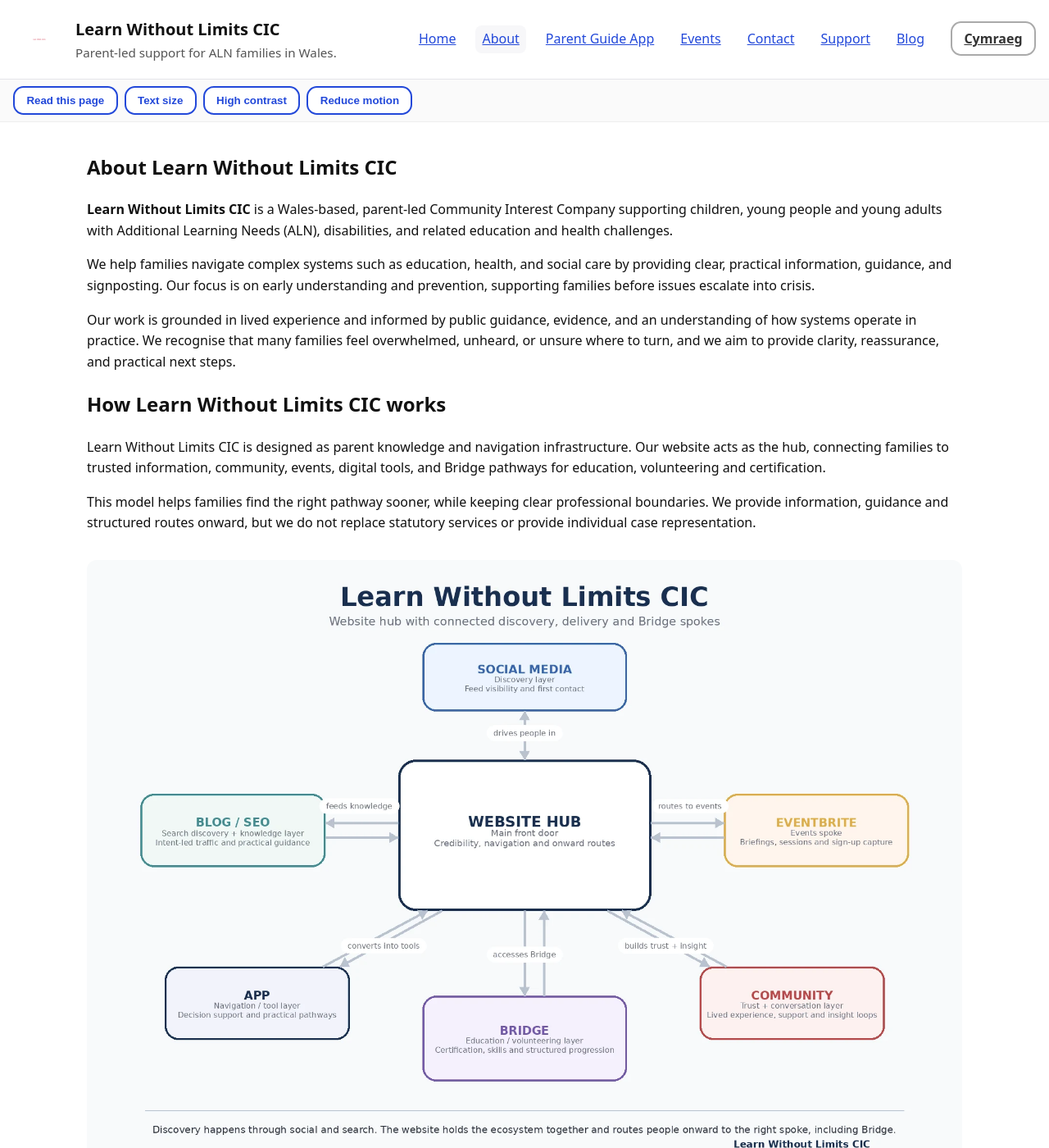
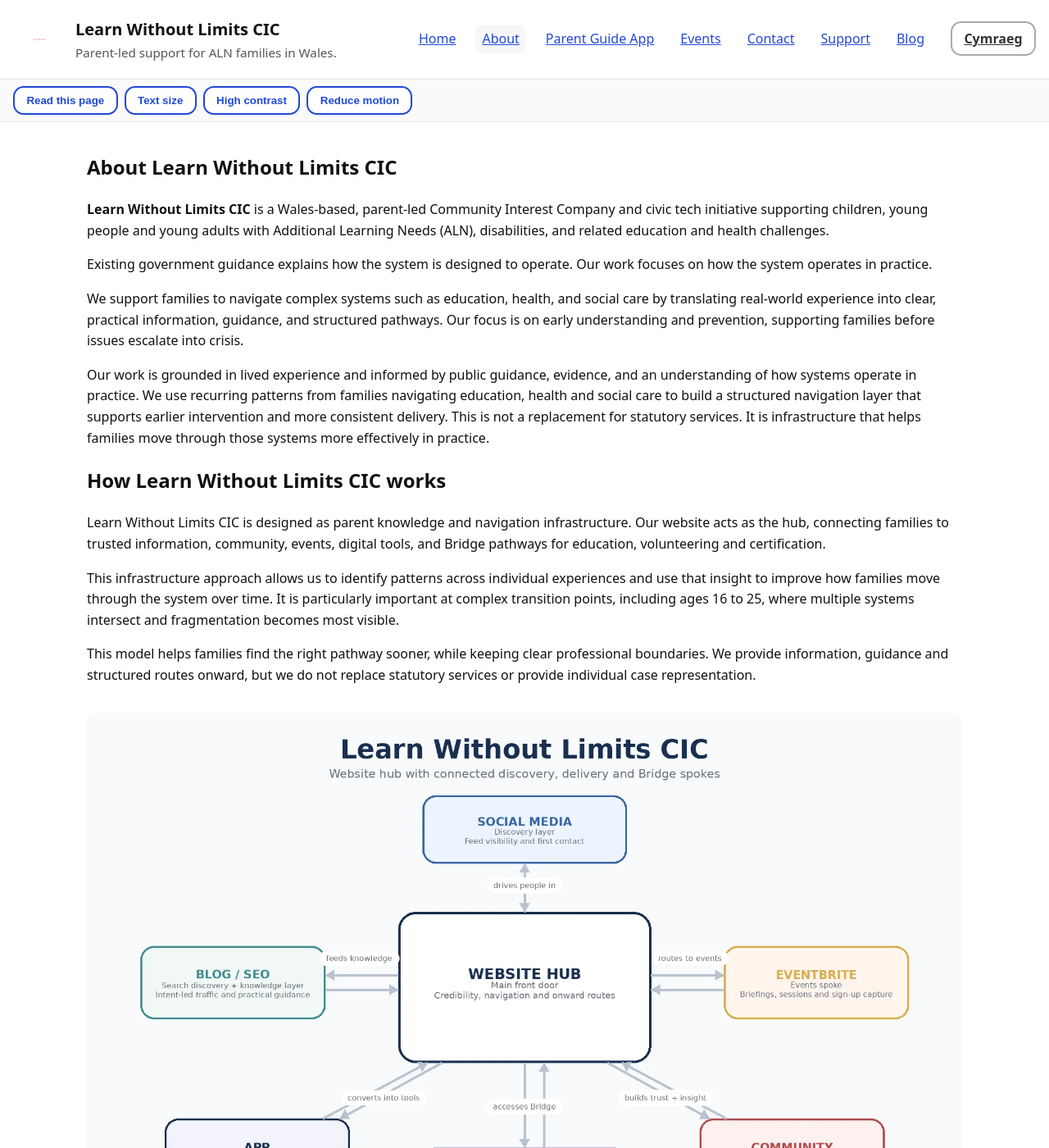
Before and after one commit to StephShobiye/learnwithoutlimitscic.github.io, a Jekyll site: the page about.en.html, which Jekyll copies as it is, in a window 1280 px wide and 1400 px high. Shown: the whole window at 82% size. Built offline with Jekyll 4.4.1, drawn with Linux system fonts in a browser that asks for light colours; some of the changed text lies outside the part shown.

Commit message:
update(about): strengthen positioning and clarify role
feat(about): update positioning to reflect navigation infrastructure model, system-level role, and non-duplication of statutory services

```diff
--- a/about.en.html
+++ b/about.en.html
@@ -4,7 +4,7 @@
 <meta charset="utf-8">
 <meta name="viewport" content="width=device-width, initial-scale=1">
 <title>About | Learn Without Limits CIC</title>
-<meta name="description" content="Learn Without Limits CIC supports children, young people and young adults with Additional Learning Needs and disabilities in Wales through practical guidance, digital tools, community support and structured onward pathways.">
+<meta name="description" content="Learn Without Limits CIC is a Wales-based, parent-led civic tech initiative building a navigation layer between policy and real-world delivery in the ALN system through practical guidance, digital tools, community insight and structured onward pathways.">
 
 <link rel="preload" href="/assets/css/styles.css" as="style">
 <link rel="stylesheet" href="/assets/css/styles.css">
@@ -55,21 +55,28 @@
 <h1>About Learn Without Limits CIC</h1>
 
 <p>
-<strong>Learn Without Limits CIC</strong> is a Wales-based, parent-led Community Interest Company supporting
+<strong>Learn Without Limits CIC</strong> is a Wales-based, parent-led Community Interest Company and civic tech initiative supporting
 children, young people and young adults with Additional Learning Needs (ALN), disabilities, and related
 education and health challenges.
 </p>
 
 <p>
-We help families navigate complex systems such as education, health, and social care by providing clear,
-practical information, guidance, and signposting. Our focus is on early understanding and prevention,
-supporting families before issues escalate into crisis.
+Existing government guidance explains how the system is designed to operate. Our work focuses on how the
+system operates in practice.
+</p>
+
+<p>
+We support families to navigate complex systems such as education, health, and social care by translating
+real-world experience into clear, practical information, guidance, and structured pathways. Our focus is on
+early understanding and prevention, supporting families before issues escalate into crisis.
 </p>
 
 <p>
 Our work is grounded in lived experience and informed by public guidance, evidence, and an understanding
-of how systems operate in practice. We recognise that many families feel overwhelmed, unheard, or unsure
-where to turn, and we aim to provide clarity, reassurance, and practical next steps.
+of how systems operate in practice. We use recurring patterns from families navigating education, health and
+social care to build a structured navigation layer that supports earlier intervention and more consistent delivery.
+This is not a replacement for statutory services. It is infrastructure that helps families move through those
+systems more effectively in practice.
 </p>
 
 <h2>How Learn Without Limits CIC works</h2>
@@ -78,6 +85,12 @@
 Learn Without Limits CIC is designed as parent knowledge and navigation infrastructure. Our website acts as
 the hub, connecting families to trusted information, community, events, digital tools, and Bridge pathways
 for education, volunteering and certification.
+</p>
+
+<p>
+This infrastructure approach allows us to identify patterns across individual experiences and use that insight
+to improve how families move through the system over time. It is particularly important at complex transition
+points, including ages 16 to 25, where multiple systems intersect and fragmentation becomes most visible.
 </p>
 
 <p>
@@ -105,7 +118,8 @@
 <p>
 We host short, cross-sector briefings to share our approach and invite input from across education, health,
 social care, and community organisations. These sessions form part of our ongoing work to test, refine and
-strengthen the Learn Without Limits model in practice.
+strengthen the Learn Without Limits model in practice, and to build a clearer bridge between policy design
+and real-world delivery.
 </p>
 
 <ul>
@@ -195,10 +209,9 @@
 </a>.
 </p>
 
-<p><strong>Track our progress:</strong> <a href="/reports/LWL_Quarterly_Governance_Update_March_2026.pdf">See our latest Programme Progress & Governance Report (March 2026)</a></p>
+<p><strong>Track our progress:</strong> <a href="/reports/LWL_Quarterly_Governance_Update_March_2026.pdf">See our latest Programme Progress &amp; Governance Report (March 2026)</a></p>
 
-
-<h2>Quarterly Programme & Governance Reports</h2>
+<h2>Quarterly Programme &amp; Governance Reports</h2>
 
 <p>
 We publish short quarterly programme and governance updates so that families, supporters, and stakeholders
```
Lines whose indentation alone changed are shown as unchanged.
